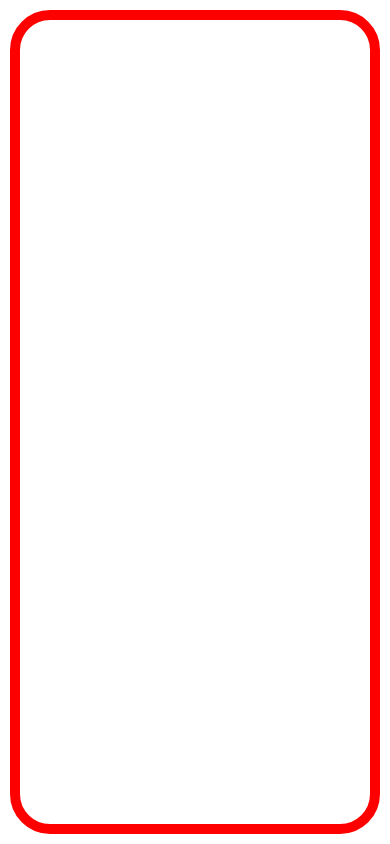
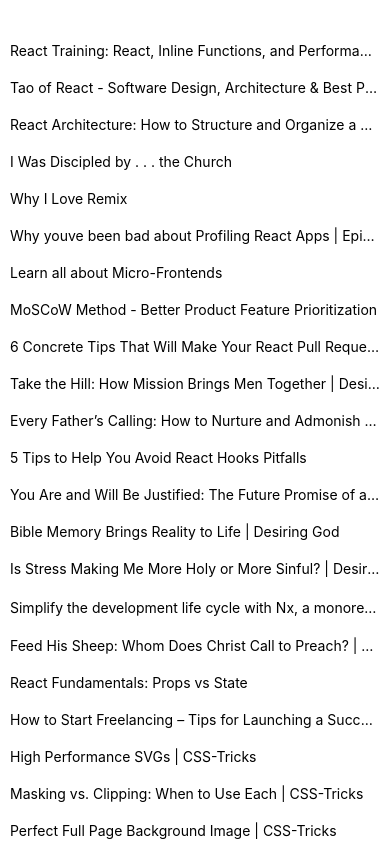
Before and after one commit to mscott-cam/nak-simple, a React Native app: screen / in a window 390 px wide. Built offline with nearby package versions, Linux system fonts and the light colour scheme.

Commit message:
adds list of test reminders, import uuid

```diff
--- a/App.tsx
+++ b/App.tsx
@@ -12,7 +12,6 @@
 
 const AppView = styled.View`
   flex: 1;
-  margin: 10px;
   border-radius: 40px;
-  border: 10px solid red;
+  margin-top: 32px;
 `
--- a/package.json
+++ b/package.json
@@ -17,8 +17,10 @@
     "react": "17.0.1",
     "react-dom": "17.0.1",
     "react-native": "0.64.3",
+    "react-native-get-random-values": "^1.7.2",
     "react-native-web": "0.17.1",
-    "styled-components": "^5.3.3"
+    "styled-components": "^5.3.3",
+    "uuid": "^8.3.2"
   },
   "devDependencies": {
     "@babel/core": "^7.12.9",
@@ -29,6 +31,7 @@
     "@types/react-native": "~0.64.12",
     "@types/styled-components": "^5.1.18",
     "@types/styled-components-react-native": "^5.1.3",
+    "@types/uuid": "^8.3.3",
     "jest": "^27.4.5",
     "prettier": "^2.5.1",
     "react-test-renderer": "^17.0.2",
--- a/src/components/action-reminder/ActionReminder.tsx
+++ b/src/components/action-reminder/ActionReminder.tsx
@@ -1,8 +1,21 @@
 import styled from 'styled-components/native'
-export function ActionReminder() {
-  return <Container testID="action-reminder" />
+
+export function ActionReminder({ text }: Props) {
+  return (
+    <Container testID="action-reminder">
+      <ReminderText numberOfLines={1}>{text}</ReminderText>
+    </Container>
+  )
+}
+
+type Props = {
+  text: string
 }
 
 const Container = styled.View`
   width: 100%;
 `
+
+const ReminderText = styled.Text`
+  padding: 10px;
+`
--- a/src/pages/list/List.tsx
+++ b/src/pages/list/List.tsx
@@ -1,14 +1,129 @@
+import { FlatList } from 'react-native'
 import styled from 'styled-components/native'
+import 'react-native-get-random-values'
+import { v4 as uuid } from 'uuid'
+
 import { ActionReminder } from '../../components'
 
 export function List() {
   return (
     <ListContainer>
-      <ActionReminder />
+      <FlatList
+        data={testActions.map((text) => ({ text, key: uuid() }))}
+        renderItem={({ item: { key, text } }) => (
+          <ActionReminder key={key} text={text} />
+        )}
+      />
     </ListContainer>
   )
 }
 
 export const ListContainer = styled.View`
   flex: 1;
+  margin: 0;
 `
+
+export const testActions = [
+  'React Training: React, Inline Functions, and Performance',
+  'Tao of React - Software Design, Architecture & Best Practices | Alex Kondov - Software Engineer',
+  'React Architecture: How to Structure and Organize a React Application | Tania Rascia',
+  'I Was Discipled by . . . the Church',
+  'Why I Love Remix',
+  'Why youve been bad about Profiling React Apps | Epic React by Kent C. Dodds',
+  'Learn all about Micro-Frontends',
+  'MoSCoW Method - Better Product Feature Prioritization',
+  '6 Concrete Tips That Will Make Your React Pull Requests Easier To Review | A Technical Blog by Chak Shun Yu',
+  'Take the Hill: How Mission Brings Men Together | Desiring God',
+  'Every Father’s Calling: How to Nurture and Admonish | Desiring God',
+  '5 Tips to Help You Avoid React Hooks Pitfalls',
+  'You Are and Will Be Justified: The Future Promise of a Finished Work | Desiring God',
+  'Bible Memory Brings Reality to Life | Desiring God',
+  'Is Stress Making Me More Holy or More Sinful? | Desiring God',
+  'Simplify the development life cycle with Nx, a monorepo tool | by Hiroki Gota | Code道 | Medium',
+  'Feed His Sheep: Whom Does Christ Call to Preach? | Desiring God',
+  'React Fundamentals: Props vs State',
+  'How to Start Freelancing – Tips for Launching a Successful Freelance Career',
+  'High Performance SVGs | CSS-Tricks',
+  'Masking vs. Clipping: When to Use Each | CSS-Tricks',
+  'Perfect Full Page Background Image | CSS-Tricks',
+  'Requisite React | Epic React by Kent C. Dodds',
+  'Synchronous vs Asynchronous JavaScript – Call Stack, Promises, and More',
+  'Jsx article',
+  'Colocation?',
+  'React Natives Many Platform Vision · React Native',
+  'Authentication in React Applications',
+  'Netlifys AWS Lambda functions bring the backend to your frontend workflow | Netlify',
+  'The Plan for React 18 – React Blog',
+  'Application State Management with React',
+  'Prop Drilling',
+  'CSS Cheat Sheet – 10 Tricks to Improve Your Next Coding Project',
+  'Fix the slow render before you fix the re-render',
+  'A Visual Guide to React Rendering - Props | Alex Sidorenko',
+  '13 Freelance Developer Portfolios to Inspire You',
+  'TypeScript + React: Why I dont use React.FC',
+  'How to optimize your context value',
+  'UI/UX Design Guide: What Are UI Designers, and How Are They Different Than UX Designers?',
+  'How Git Branches Work',
+  'Whats New in React 18 Alpha? Concurrency, Batching, the Transition API and More',
+  'One React mistake thats slowing you down | Epic React by Kent C. Dodds',
+  'Freelance React Developer Checklist - then store if needed',
+  'How to use React Context effectively',
+  'The State Of Web Workers In 2021 — Smashing Magazine',
+  'How to useContext in React - RWieruch',
+  'Read up on Recoil',
+  'Kent Dodds react 18',
+  'What is Smoke Testing? Build Verification Tests Explained With Examples',
+  'Myths about useEffect | Epic React by Kent C. Dodds',
+  'React Architecture: How to Structure and Organize a React Application | Tania Rascia',
+  'A Complete Guide to useEffect — Overreacted',
+  'React Table with server-side Data - RWieruch',
+  'How the CSS Position Property Works – Explained with Code Examples',
+  'ES2021 releases',
+  'How to Design Keyboard Accessibility for Complex React Experiences',
+  '10 Things You Should Know about Marriage | Crossway Articles',
+  'Seven Lessons for Productivity - read transcript',
+  'We Are Blind Without the Spirit | Desiring God',
+  'God Delights to Dwell in Us | Desiring God',
+  'C. S. Lewis and the Beauty of Self-Forgetfulness | Crossway Articles',
+  'Singing, Suffering, and Scripture: How God Keeps Us Through Song | Desiring God',
+  'Parenting Is About Treasuring: Four Ways to Nurture Joy in God | Desiring God',
+  'How Does Sanctification Work? | Crossway',
+  'Against Every Accusation: What to Say When Satan Whispers | Desiring God',
+  'How Did Evil Begin? | Desiring God',
+  'Sin Never Keeps Its Promises | Desiring God',
+  'The secret of Christ-magnifying contentment as the path to costly love',
+  'How to Win Any Argument: The Key to Abortion, Feminism, Politics, and More | Desiring God',
+  'Read the Bible with All of You | Desiring God',
+  'Come What May: Finding Patience and Joy in a Slow Calamity | Desiring God',
+  'Humbled by the Hand of God: How to Receive Hard Mercies | Desiring God',
+  'Love Tells the (Hard) Truth | Desiring God',
+  'Men Too Easily Forgotten: Why Nice Is Not Enough | Desiring God',
+  'Above Reproach: The First Requirement for Christian Leaders | Desiring God',
+  'How to Suffer Well: Three Ways to Prepare Now | Desiring God',
+  'Reading Without Seeing: How Not to Study the Bible | Desiring God',
+  'The Bible Is a Lifelong Project | Desiring God',
+  'The PARA Method: A Universal System for Organizing Digital Information - Forte Labs',
+  'Glorify God with Your Body: How Exercise Serves the Christian Life | Desiring God',
+  'Bored to Death: How Triviality Ruins a Man | Desiring God',
+  'Prophet, Priest, and King: The High Calling of Christian Husbands | Desiring God',
+  'Religious Affections: A Reader’s Guide to a Christian Classic | Desiring God',
+  'Reformation Theology in the Hands of a Servant | Desiring God',
+  'Article - Don’t Fill Every Open Moment with Content',
+  'Lord, Make Us Diligent and Desperate: A Prayer for the Pursuit of Holiness | Desiring God',
+  'The Dangerous Love of Ease | Desiring God',
+  'Worthily Reading - Bethlehem College and Seminary',
+  'Devote Yourself to Faithfulness: How to Cultivate a Quiet Virtue | Desiring God',
+  'How to Think Wisely About 40-Hour Workweeks and Offices',
+  'Overseers of Souls: Why Elders Must See and Act | Desiring God',
+  'Small Group Apprentice Development Guide',
+  'Love Makes a Man a Man | Desiring God',
+  'When My Heart Is Cold: Bible Meditation for Beginners | Desiring God',
+  'Jesus Rose Early: What Mornings Say About Us | Desiring God',
+  'Ungodly Ambition: How to Test Our Motivations | Desiring God',
+  'Entrepreneur Starts Bank That Will Fund Christian Charities Instead Of Planned Parenthood',
+  'Never Underestimate the Value of Ordinary, Brief, Christian Conversations : 9Marks',
+  'Hostage to Hurry: Recovering the Human Pace of Love | Desiring God',
+  'A Man Among Men: Why Friendship Is Worth the Fight | Desiring God',
+  'How to Ask Excellent Bible Study Discussion Questions',
+  'A Place to Eat, Sleep, and Watch: Emptiness in the Modern Household | Desiring God',
+]
--- a/tsconfig.json
+++ b/tsconfig.json
@@ -1,6 +1,8 @@
 {
   "compilerOptions": {
     "jsx": "react-native",
-    "strict": true
-  }
+    "strict": true,
+    "noImplicitAny": true
+  },
+  "extends": "expo/tsconfig.base"
 }
```
Also changed, not shown: 1 other file (tests, documents, lock files or other folders).
